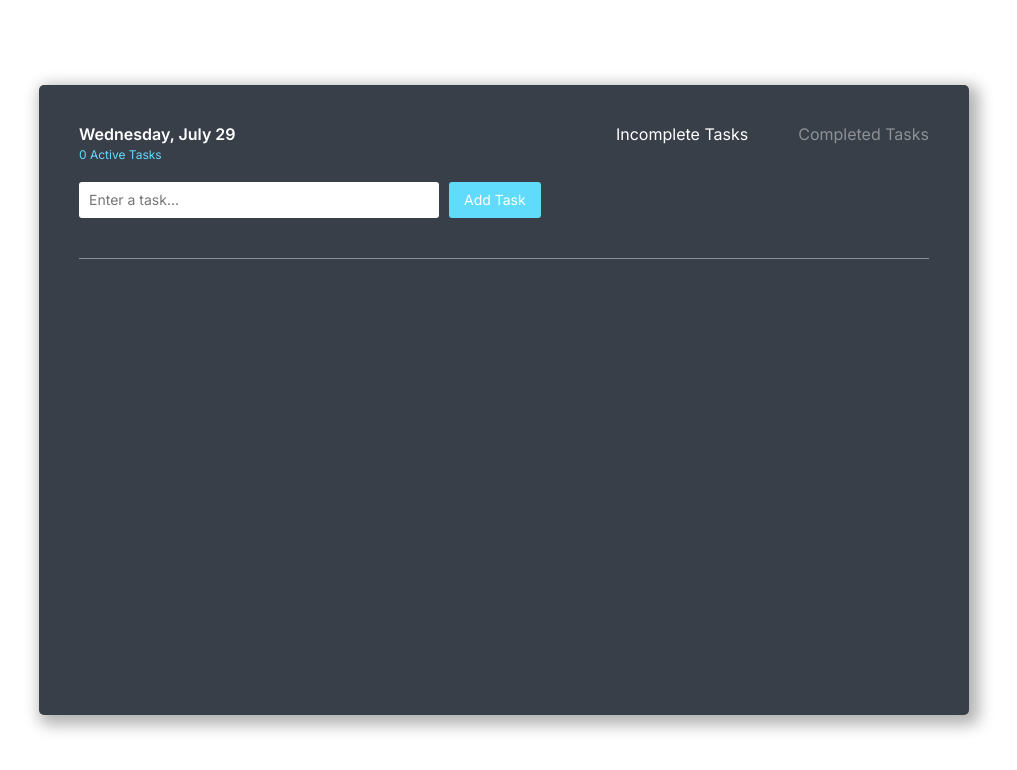
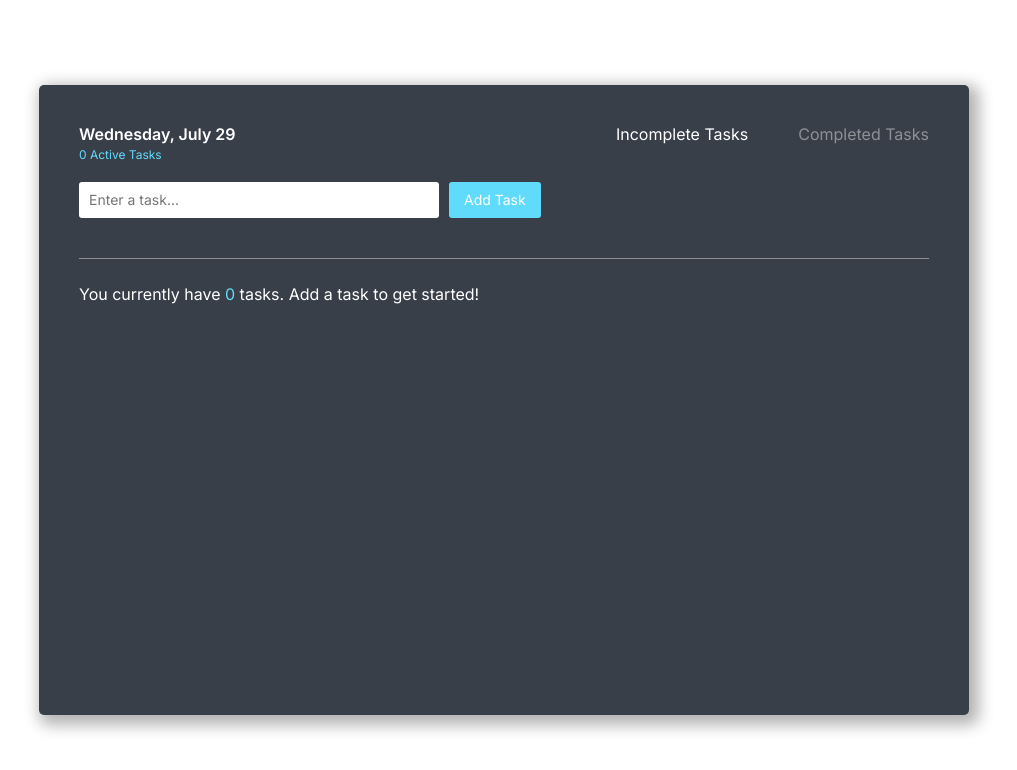
Before and after one commit to hieutm211/todo-list, a React (Create React App) app: page / in a window 1280 px wide. Shown: the top 770 px of the page, without its empty margins (136-1153 px from the left). Built offline with nearby package versions, Linux system fonts and the light colour scheme.

Commit message:
fix findTask() function and edit css

```diff
--- a/src/App.css
+++ b/src/App.css
@@ -88,13 +88,26 @@ li:first-child {
   border-top: none;
 }
 li {
+  position: relative;
   display: flex;
   border-top: 1px solid #8d9196;
   height: 70px;
 }
+.tickBtn {
+  margin-right: 2rem;
+}
 .description {
   flex-grow: 1;
-  margin: auto 2rem;
+  margin: auto 0;
   font-size: 1.6rem;
   color: white;
 }
+.removeBtn {
+  position: absolute;
+  top: 50%;
+  right: 1rem;
+  transform: translateY(-50%);
+}
+.blue {
+  color: #61dbfb;
+}
--- a/src/App.js
+++ b/src/App.js
@@ -9,9 +9,9 @@ function App() {
   const [currentId, setCurrentId] = useState(0);
 
   function findTask(description) {
-    for (let i = 0; i < list.length; i++) {
-      for (let j = 0; j < list[i].length; i++) {
-        if (list[i][j].description === description) {
+    for (let li of list) {
+      for (let task of li) {
+        if (task.description === description) {
           return true;
         }
       }
@@ -40,8 +40,8 @@ function App() {
     let result = [];
     for (let i = 0; i < arr.length; i++) {
       result.push([]);
-      for (let j = 0; j < arr[i].length; j++) {
-        result[i].push({ ...arr[i][j] });
+      for (let task of arr[i]) {
+        result[i].push({ ...task });
       }
     }
     return result;
--- a/src/List.js
+++ b/src/List.js
@@ -1,6 +1,19 @@
 import React from 'react';
 
 function List(props) {
+  if (props.currentList === 0 && props.list.length === 0) {
+    return (
+      <ul>
+        <li>
+          <div class="description">
+            You currently have <span class="blue">0</span> tasks. Add a task to
+            get started!
+          </div>
+        </li>
+      </ul>
+    );
+  }
+
   return (
     <ul>
       {props.list.map((el, index) => {
```
